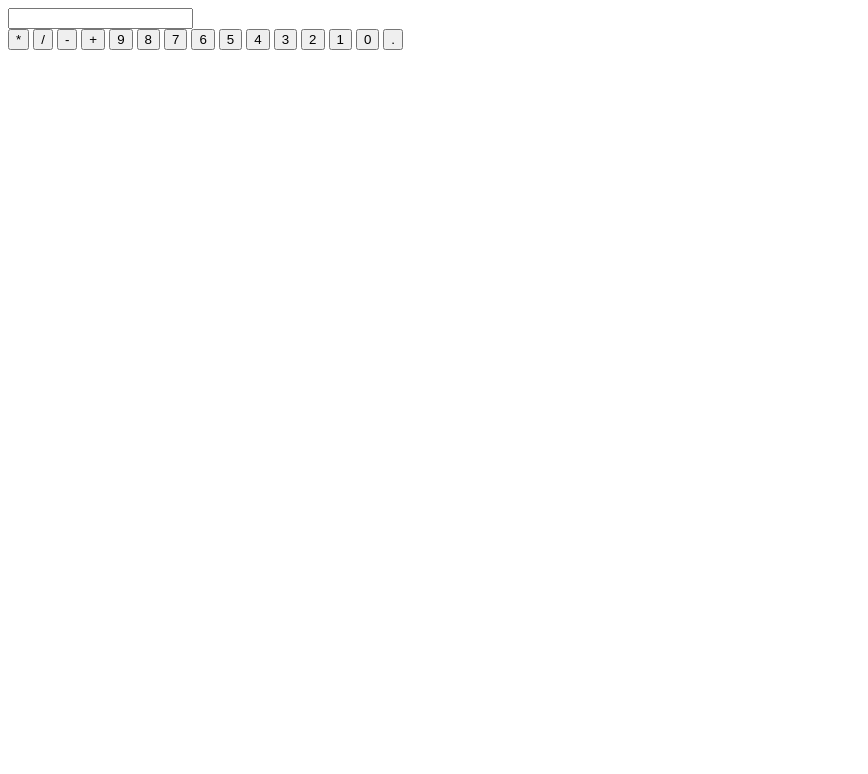
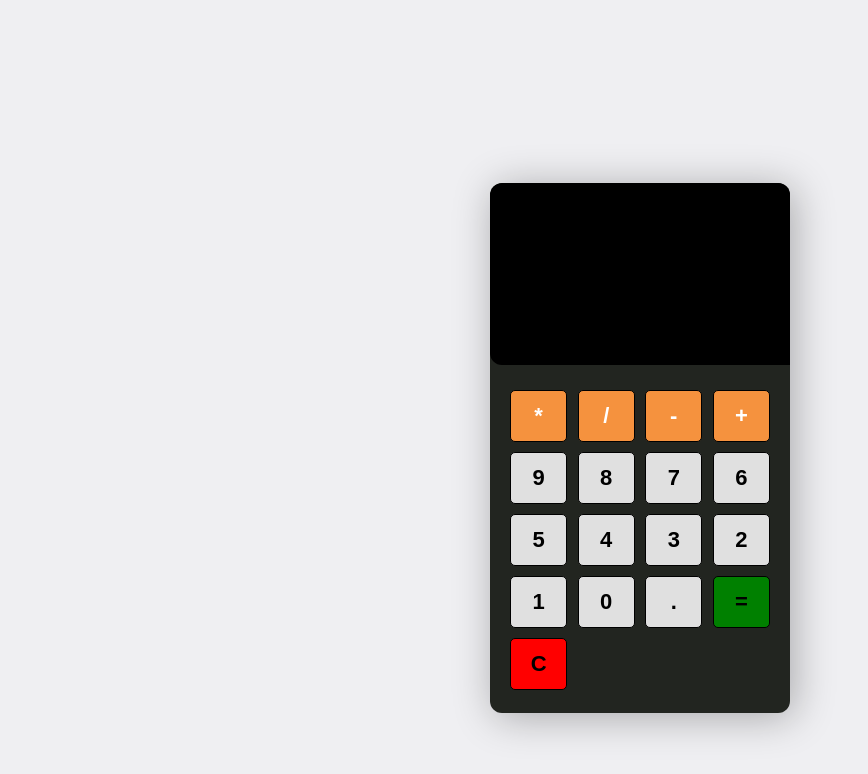
Before and after one commit to elham9069/calculator, a plain HTML site: page index.html in a window 1280 px wide. Shown: the whole page, without its empty margins (0-868 px from the left). Drawn offline with Linux system fonts and the light colour scheme.

Commit message:
css added

```diff
--- a/index.html
+++ b/index.html
@@ -5,6 +5,7 @@
     <meta http-equiv="X-UA-Compatible" content="IE=edge">
     <meta name="viewport" content="width=device-width, initial-scale=1.0">
     <title>el calculator</title>
+    <link rel="stylesheet" href="style.css">
 </head>
 <body>
     <section class="calculator">
@@ -32,7 +33,8 @@
             <button type="button" class="btn btn-grey" data-num="0">0</button>
             <button type="button" class="btn btn-grey" data-num=".">.</button>
 
-
+            <button type="button" class="btn btn-equal">=</button>
+            <button type="button" class="btn btn-clear">C</button>
 
 
         </div>
--- a/style.css
+++ b/style.css
@@ -0,0 +1,75 @@
+body{
+    min-height: 110vh;
+    background: #efeff2;
+    display: flex;
+    justify-content: center;
+    align-items: center;
+}
+
+.calculator{
+width: 300px;
+height: 530px;
+box-shadow: 4px 4px 40px rgba(0, 0, 0, 0.3);
+border-radius: 12px;
+background: #222520;
+overflow: hidden;
+
+}
+
+form input{
+    width: 100%;
+    height: 150px;
+    border: none;
+    border-radius: 12px;
+    font-size: 2rem;
+    padding: 1rem;
+    color: #fff;
+    background: #000;
+    text-align: right;
+    pointer-events: none;
+
+}
+
+
+button{
+    flex: 0 0 22%;
+    margin: 5px 0;
+    border: 1px solid #000;
+    width: 60px;
+    height: 52px;
+    font-size: 22px;
+    font-weight: 600;
+    border-radius: 5px;
+    cursor: pointer;
+}
+
+
+.buttons{
+    display: flex;
+    flex-wrap: wrap;
+    justify-content: space-between;
+    padding: 20px;
+}
+
+
+.btn-yellow{
+    background: rgb(245,146,62);
+    color: #fff;
+}
+
+.btn-grey{
+    background: rgb(224,224,224);
+
+}
+
+.btn-equal{
+    background: green;
+
+}
+
+
+.btn-clear{
+    background: red;
+    margin-bottom: 10px;
+
+}
```
